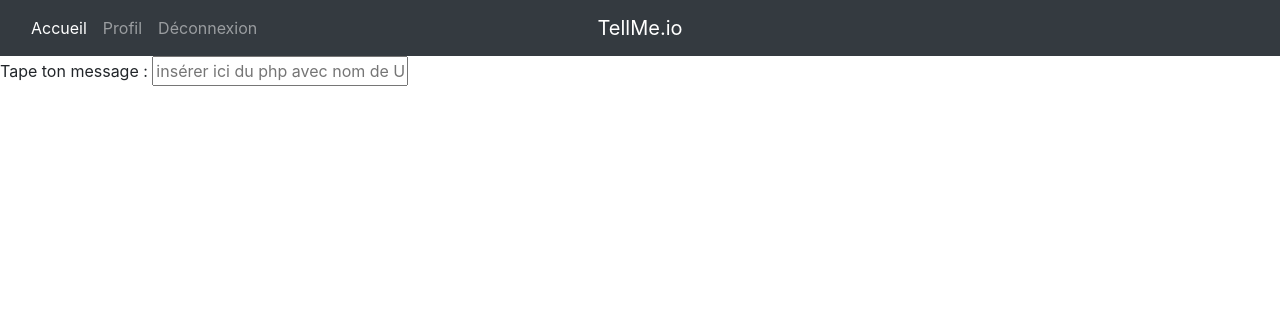
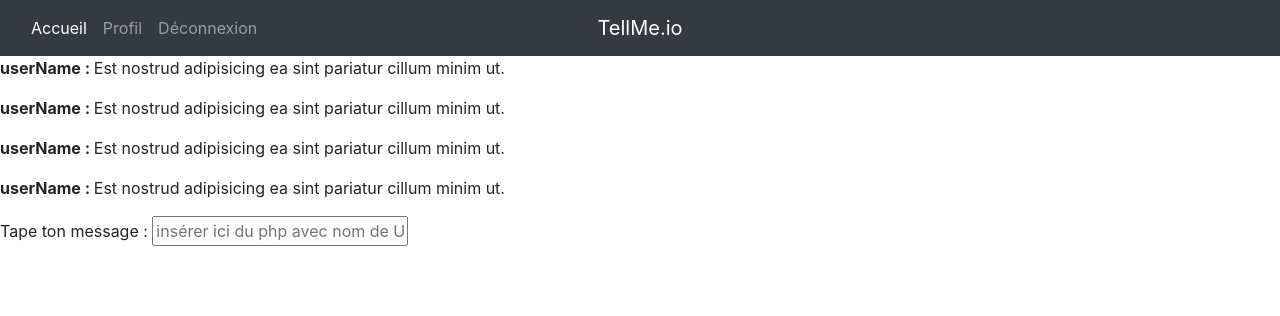
Before and after one commit to Mickael42/Mini-chat, a PHP site: page / in a window 1280 px wide. Shown: the top 316 px of the page. Run offline with PHP 8.4, Linux system fonts and the light colour scheme.

Commit message:
fin journée 1

```diff
--- a/htdocs/index.php
+++ b/htdocs/index.php
@@ -16,7 +16,6 @@ include 'bddConnexion.php';
 </head>
 <body>
     <header>
-
         <nav class="navbar navbar-dark navbar-expand-md bg-dark justify-content-between">
             <div class="container-fluid">
                 <button class="navbar-toggler" type="button" data-toggle="collapse" data-target=".dual-nav">
@@ -41,9 +40,16 @@ include 'bddConnexion.php';
                     </div>
             </div>
         </nav>
+    </header>
 
 
-</header>
+<div class="">
+    <p><strong>userName : </strong> Est nostrud adipisicing ea sint pariatur cillum minim ut.</p>
+    <p><strong>userName : </strong> Est nostrud adipisicing ea sint pariatur cillum minim ut.</p>
+    <p><strong>userName : </strong> Est nostrud adipisicing ea sint pariatur cillum minim ut.</p>
+    <p><strong>userName : </strong> Est nostrud adipisicing ea sint pariatur cillum minim ut.</p>
+</div>
+
 
     <!-- Pour afficher chaque message à la suite, il faudrait peut etre faire un foreach des messages ("avec l'id de la table messages")
     Mais les messages seront contenus dans quoi??? -->
--- a/htdocs/style.css
+++ /dev/null
@@ -1,4 +0,0 @@
-header {
-    background:grey;
-
-}
```
Lines whose indentation alone changed are shown as unchanged.
